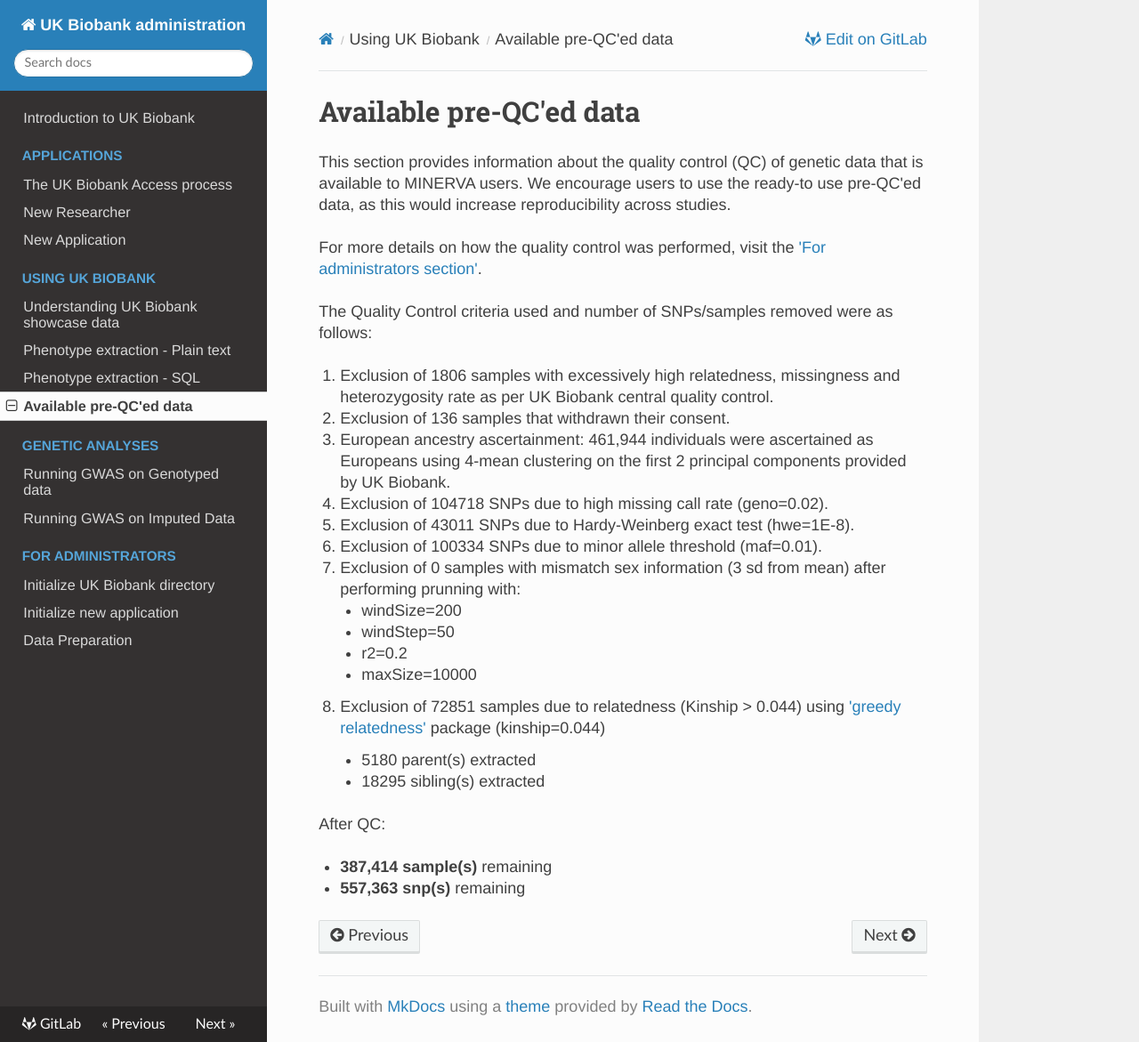
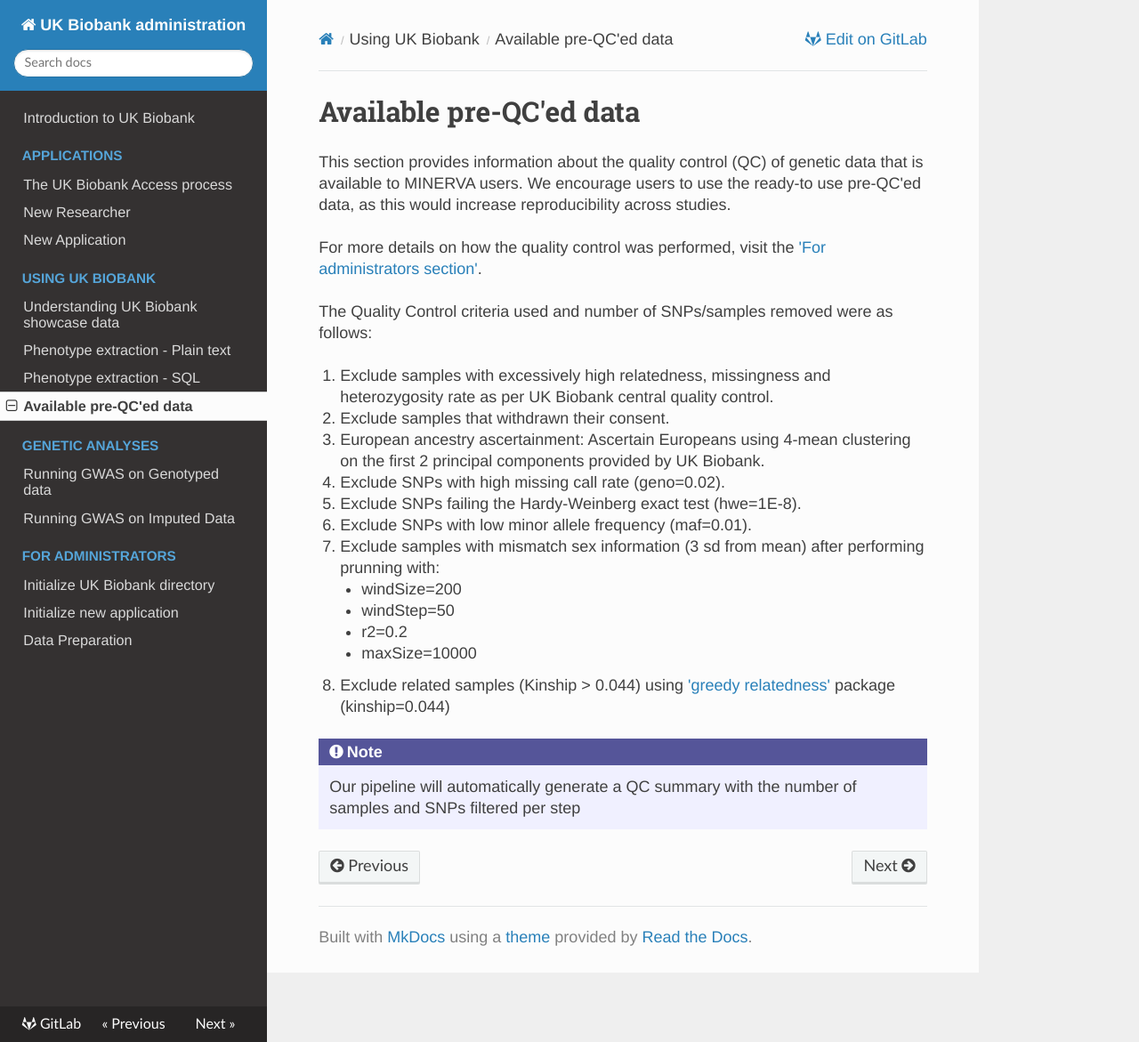
Before and after one commit to garethmarkel/ukb-administration, an MkDocs documentation site: the page built from docs/pheno/qc.md, in a window 1280 px wide and 1171 px high. Shown: the whole window at 89% size. Built offline with MkDocs 1.6.1, drawn with Linux system fonts in a browser that asks for light colours; comment, search, counter and statistics services are not loaded.

Commit message:
[Update] Remove exact numbers as they depends on applications

```diff
--- a/docs/pheno/qc.md
+++ b/docs/pheno/qc.md
@@ -6,24 +6,19 @@ For more details on how the quality control was performed, visit the ['For admin
 
 The Quality Control criteria used and number of SNPs/samples removed were as follows:
 
-1. Exclusion of 1806 samples with excessively high relatedness, missingness and heterozygosity rate as per UK Biobank central quality control.
-2. Exclusion of 136 samples that withdrawn their consent.
-3. European ancestry ascertainment: 461,944 individuals were ascertained as Europeans using 4-mean clustering on the first 2 principal components provided by UK Biobank.
-4. Exclusion of 104718 SNPs due to high missing call rate (geno=0.02).
-5. Exclusion of 43011 SNPs due to Hardy-Weinberg exact test (hwe=1E-8).
-6. Exclusion of 100334 SNPs due to minor allele threshold (maf=0.01).
-7. Exclusion of 0 samples with mismatch sex information (3 sd from mean) after performing prunning with:
+1. Exclude samples with excessively high relatedness, missingness and heterozygosity rate as per UK Biobank central quality control.
+2. Exclude samples that withdrawn their consent.
+3. European ancestry ascertainment: Ascertain Europeans using 4-mean clustering on the first 2 principal components provided by UK Biobank.
+4. Exclude SNPs with high missing call rate (geno=0.02).
+5. Exclude SNPs failing the Hardy-Weinberg exact test (hwe=1E-8).
+6. Exclude SNPs with low minor allele frequency (maf=0.01).
+7. Exclude samples with mismatch sex information (3 sd from mean) after performing prunning with:
 	- windSize=200
 	- windStep=50
 	- r2=0.2
 	- maxSize=10000
-8. Exclusion of 72851 samples due to relatedness (Kinship > 0.044) using ['greedy relatedness'](https://gitlab.com/choishingwan/GreedyRelated) package (kinship=0.044)
-	- 5180 parent(s) extracted
-	- 18295 sibling(s) extracted
+8. Exclude related samples (Kinship > 0.044) using ['greedy relatedness'](https://gitlab.com/choishingwan/GreedyRelated) package (kinship=0.044)
 
+!!! Note
 
-After QC:
-
-- **387,414 sample(s)** remaining
-
-- **557,363 snp(s)** remaining
+	Our pipeline will automatically generate a QC summary with the number of samples and SNPs filtered per step
```
